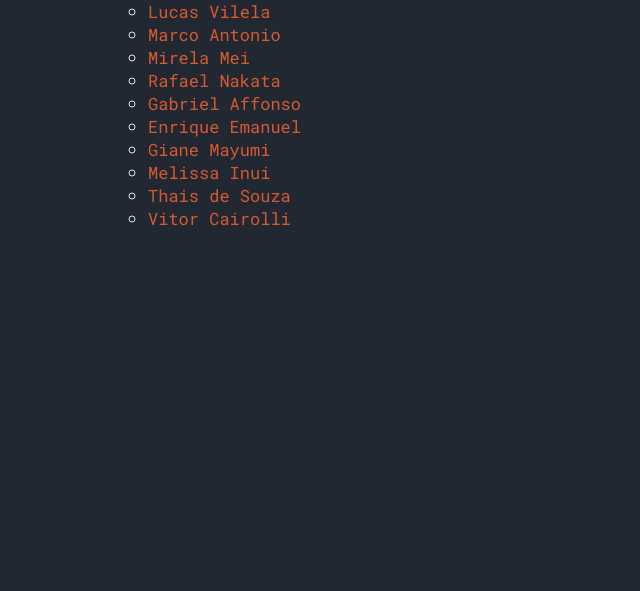
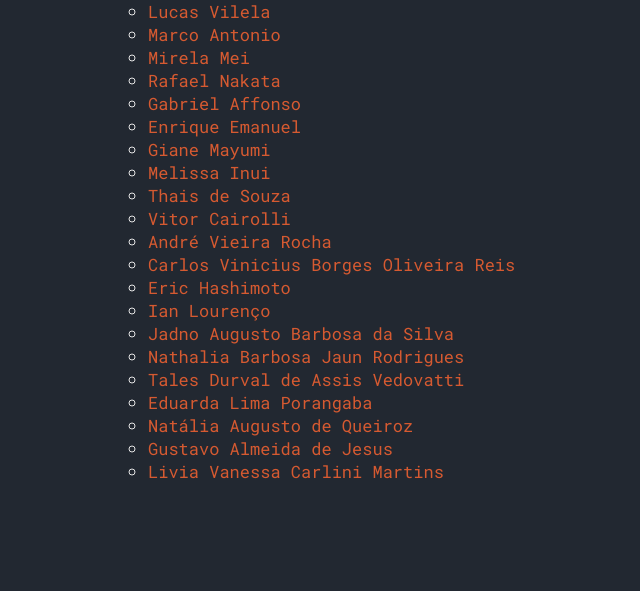
Before and after one commit to EACH-inTheShell/site2, a Node server app: page /sobre in a window 1280 px wide. Shown: the part 951-1542 px from the top of the page, without its empty margins (172-812 px from the left). Before the commit the page ends 1177 px from the top, so only its background shows below. Run offline with Node 20, Linux system fonts and the light colour scheme; some libraries are stand-ins or nearby versions.

Commit message:
Adicionar gen5 e arrumar link CTF2022 #3

```diff
--- a/site/views/_layouts/default.pug
+++ b/site/views/_layouts/default.pug
@@ -19,5 +19,5 @@ html
 						a(href="/wiki") Enciclopédia
 						a(href="/atividades") Atividades
 						a(href="/sobre") Sobre
-						a(href="https://ctfssi.intheshell.page/") CTF
+						a(href="https://github.com/EACH-inTheShell/CTFSSI_2022") CTF
 		block content
--- a/site/views/sobre/index.pug
+++ b/site/views/sobre/index.pug
@@ -64,3 +64,25 @@ block content
 					a(href='') Thais de Souza<!-- tonks -->
 				li
 					a(href='') Vitor Cairolli<!-- lobster_fridge -->
+				li
+					a(href='') André Vieira Rocha <!-- Quack? -->
+				li
+					a(href='') Carlos Vinicius Borges Oliveira Reis <!-- g@te -->
+				li
+					a(href='') Eric Hashimoto <!-- ha$h -->
+				li
+					a(href='') Ian Lourenço <!-- Arsène (Lupin) -->
+				li
+					a(href='') Jadno Augusto Barbosa da Silva <!-- GLXY -->
+				li
+					a(href='') Nathalia Barbosa Jaun Rodrigues <!-- Ign1s -->
+				li
+					a(href='') Tales Durval de Assis Vedovatti <!-- Mawik -->
+				li
+					a(href='') Eduarda Lima Porangaba <!-- Dara due -->
+				li
+					a(href='') Natália Augusto de Queiroz <!-- -->
+				li
+					a(href='') Gustavo Almeida de Jesus <!-- -->
+				li
+					a(href='') Livia Vanessa Carlini Martins <!-- -->
```
